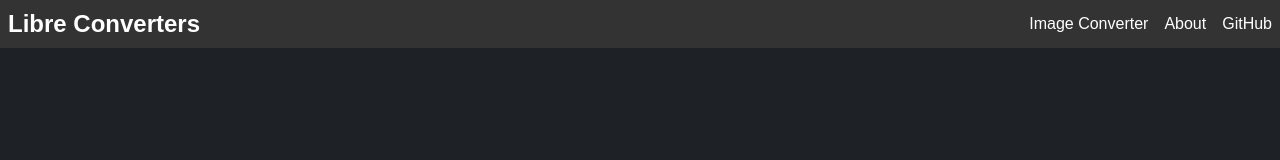
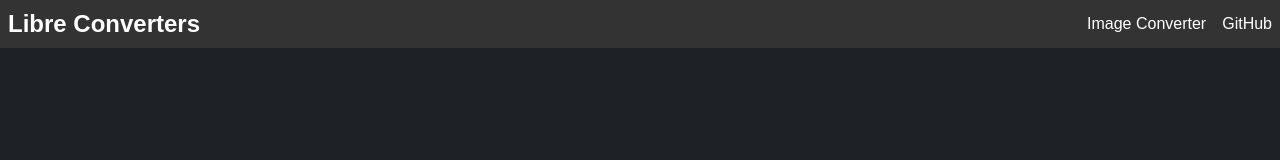
Before and after one commit to LibreConverters/libreconverters.com, a Next.js app: page / in a window 1280 px wide. Shown: the top 160 px of the page. Built offline with nearby package versions, Linux system fonts and the light colour scheme.

Commit message:
remove about page navbar link

```diff
--- a/src/app/layout.tsx
+++ b/src/app/layout.tsx
@@ -69,7 +69,6 @@
           </div>
           <div className="flex space-x-4">
             <a href="/image-converter">Image Converter</a>
-            <a href="/about">About</a>
             <a href="https://github.com/libreconverters/libreconverters.com">GitHub</a>
           </div>
         </nav>
```
